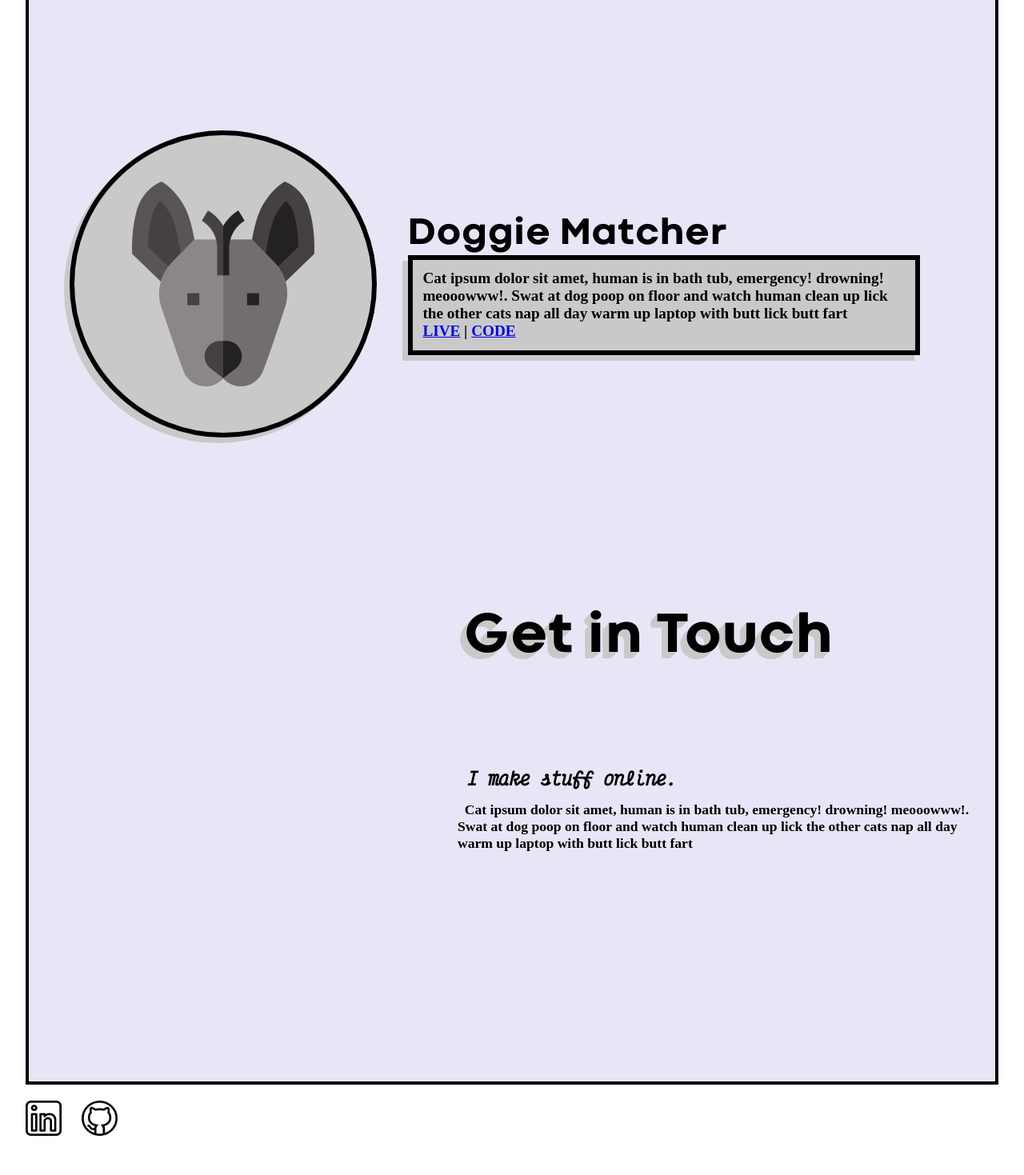
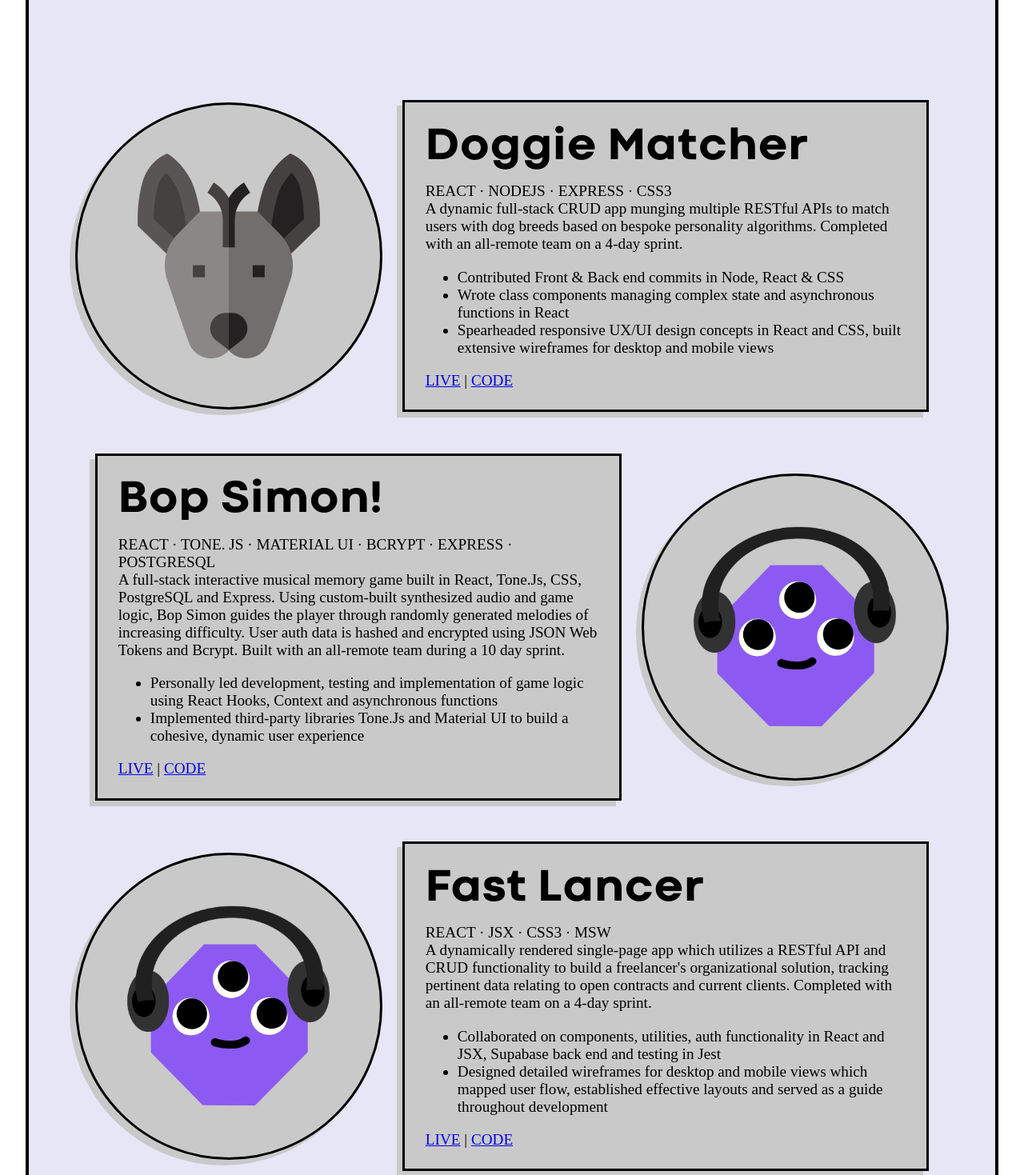
Before and after one commit to taylor-c-williams/taylorcallanwilliams, a React (Create React App) app: page / in a window 1280 px wide. Shown: the part 1941-3410 px from the top of the page at 80% size. Built offline with nearby package versions, Linux system fonts and the light colour scheme; a web font is replaced by a local one.

Commit message:
doggie, bop simon, fast lancer components initalized

```diff
--- /dev/null
+++ b/src/views/Portfolio/BopSimon.jsx
@@ -0,0 +1,37 @@
+import styles from './Portfolio.module.css';
+import simon from '../../assets/images/simon.png';
+
+export default function BopSimon() {
+  return (
+    <div className={styles.projectContainer}>
+      <div className={styles.projectDescription}>
+        <div className={styles.blurb}>
+          <span className={styles.subHeader}>Bop Simon!</span>
+          REACT · TONE. JS · MATERIAL UI · BCRYPT · EXPRESS · POSTGRESQL <br />A
+          full-stack interactive musical memory game built in React, Tone.Js,
+          CSS, PostgreSQL and Express. Using custom-built synthesized audio and
+          game logic, Bop Simon guides the player through randomly generated
+          melodies of increasing difficulty. User auth data is hashed and
+          encrypted using JSON Web Tokens and Bcrypt. Built with an all-remote
+          team during a 10 day sprint.
+          <ul>
+            <li>
+              Personally led development, testing and implementation of game
+              logic using React Hooks, Context and asynchronous functions
+            </li>
+            <li>
+              Implemented third-party libraries Tone.Js and Material UI to build
+              a cohesive, dynamic user experience
+            </li>
+          </ul>
+          <div className={styles.projectLinks}>
+            <a href="#">LIVE</a> | <a href="#">CODE</a>
+          </div>
+        </div>
+      </div>
+      <div className={styles.projectIcon}>
+        <img src={simon} alt="Bop Simon project details" />
+      </div>
+    </div>
+  );
+}
--- /dev/null
+++ b/src/views/Portfolio/DoggieMatcher.jsx
@@ -0,0 +1,35 @@
+import styles from './Portfolio.module.css';
+import dogMatch from '../../assets/images/xoloitzcuintle.png';
+
+export default function DoggieMatcher() {
+  return (
+    <div className={styles.projectContainer}>
+      <div className={styles.projectIcon}>
+        <img src={dogMatch} alt="Doggie Matcher project" />
+      </div>
+      <div className={styles.projectDescription}>
+        <div className={styles.blurb}>
+          <span className={styles.subHeader}>Doggie Matcher</span>
+          REACT · NODEJS · EXPRESS · CSS3
+          <br />A dynamic full-stack CRUD app munging multiple RESTful APIs to
+          match users with dog breeds based on bespoke personality algorithms.
+          Completed with an all-remote team on a 4-day sprint.
+          <ul>
+            <li>Contributed Front & Back end commits in Node, React & CSS</li>
+            <li>
+              Wrote class components managing complex state and asynchronous
+              functions in React
+            </li>
+            <li>
+              Spearheaded responsive UX/UI design concepts in React and CSS,
+              built extensive wireframes for desktop and mobile views
+            </li>
+          </ul>
+          <div className={styles.projectLinks}>
+            <a href="#">LIVE</a> | <a href="#">CODE</a>
+          </div>
+        </div>
+      </div>
+    </div>
+  );
+}
--- /dev/null
+++ b/src/views/Portfolio/FastLancer.jsx
@@ -0,0 +1,36 @@
+import styles from './Portfolio.module.css';
+import fast from '../../assets/images/simon.png';
+
+export default function BopSimon() {
+  return (
+    <div className={styles.projectContainer}>
+      <div className={styles.projectIcon}>
+        <img src={fast} alt="Bop Simon project details" />
+      </div>
+      <div className={styles.projectDescription}>
+        <div className={styles.blurb}>
+          <span className={styles.subHeader}>Fast Lancer</span>
+          REACT · JSX · CSS3 · MSW <br />A dynamically rendered single-page app
+          which utilizes a RESTful API and CRUD functionality to build a
+          freelancer's organizational solution, tracking pertinent data relating
+          to open contracts and current clients. Completed with an all-remote
+          team on a 4-day sprint.
+          <ul>
+            <li>
+              Collaborated on components, utilities, auth functionality in React
+              and JSX, Supabase back end and testing in Jest
+            </li>
+            <li>
+              Designed detailed wireframes for desktop and mobile views which
+              mapped user flow, established effective layouts and served as a
+              guide throughout development
+            </li>
+          </ul>
+          <div className={styles.projectLinks}>
+            <a href="#">LIVE</a> | <a href="#">CODE</a>
+          </div>
+        </div>
+      </div>
+    </div>
+  );
+}
--- a/src/views/Portfolio/Portfolio.jsx
+++ b/src/views/Portfolio/Portfolio.jsx
@@ -1,7 +1,9 @@
 import { Parallax } from 'react-scroll-parallax';
 import styles from './Portfolio.module.css';
 import animations from '../Main/animations.module.css';
-import dogMatch from '../../assets/images/xoloitzcuintle.png';
+import DoggieMatcher from './DoggieMatcher';
+import BopSimon from './BopSimon';
+import FastLancer from './FastLancer';
 
 export default function Portfolio() {
   return (
@@ -9,23 +11,10 @@ export default function Portfolio() {
       <Parallax speed={10}>
         <h1 className={animations.textShadowPopSl}>Portfolio</h1>
       </Parallax>
-
-      <div className={styles.projectContainer}>
-        <div className={styles.projectIcon}>
-          <img src={dogMatch} alt="Doggie Matcher project" />
-        </div>
-
-        <div className={styles.projectDescription}>
-          <span className={styles.subHeader}>Doggie Matcher</span>
-          <div className={styles.blurb}>
-            Cat ipsum dolor sit amet, human is in bath tub, emergency! drowning!
-            meooowww!. Swat at dog poop on floor and watch human clean up lick
-            the other cats nap all day warm up laptop with butt lick butt fart
-            <div className={styles.projectLinks}>
-              <a href="#">LIVE</a> | <a href="#">CODE</a>
-            </div>
-          </div>
-        </div>
+      <div>
+        <DoggieMatcher />
+        <BopSimon />
+        <FastLancer />
       </div>
     </div>
   );
--- a/src/views/Portfolio/Portfolio.module.css
+++ b/src/views/Portfolio/Portfolio.module.css
@@ -39,20 +39,16 @@
 /* Medium + larger devices (landscape tablets, laptops 768px and up) */
 @media only screen and (min-width: 768px) {
   .portfolioMain {
-    display: flex;
-    justify-content: flex-start;
-    align-items: flex-start;
-    flex-direction: column;
-    margin: 2vw 0 0 2vw;
     font-family: 'VictorMonoMedium';
     font-size: 1em;
-    width: 50vw;
   }
 
   .subHeader {
     font-size: 3em;
     font-family: 'CodecColdExtraBold';
     font-weight: 600;
+    display: block;
+    padding-bottom: 1vw;
   }
 
   h1 {
@@ -63,10 +59,11 @@
 
   .projectContainer {
     display: grid;
-    grid-template-columns: 1fr 1fr;
-    width: 80vw;
+    grid-template-columns: auto auto;
     justify-content: center;
     align-items: center;
+    justify-items: center;
+    padding: 2vw;
   }
 
   .projectIcon {
@@ -75,11 +72,10 @@
     align-items: center;
     flex-direction: column;
     background-color: #c9c9c9;
-    margin: 3vw;
     width: 30vw;
     height: 30vw;
     border-radius: 25vw;
-    border: 0.5vw solid black;
+    border: 0.25vw solid black;
     filter: drop-shadow(-7px 7px #c9c9c9);
   }
 
@@ -90,12 +86,11 @@
 
   .blurb {
     font-size: 1.2em;
-    font-weight: 600;
+    font-weight: 500;
     background-color: #c9c9c9;
-    padding: 1vw;
-    margin-right: 1vw;
-    width: 50vw;
-    border: 0.5vw solid black;
+    padding: 2vw;
+    margin: 0 2vw 0 2vw;
+    border: 0.25vw solid black;
     filter: drop-shadow(-7px 7px #c9c9c9);
   }
 }
```
Also changed, not shown: src/assets/images/simon.png (added).
